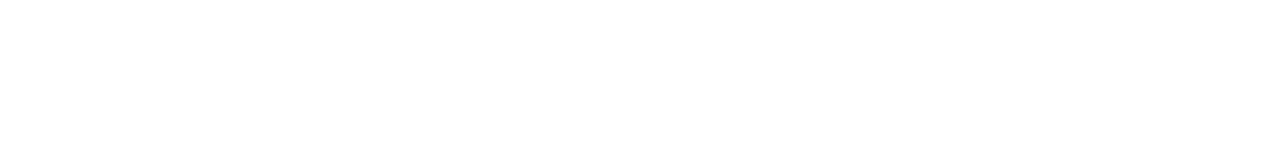
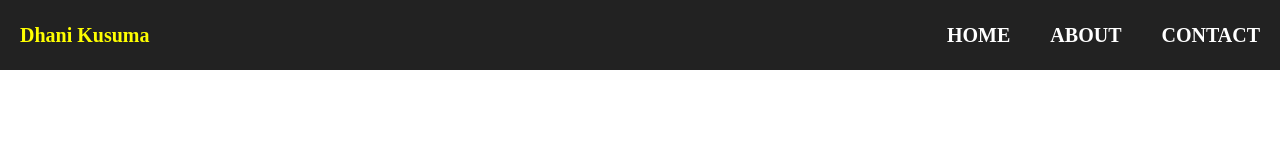
Before and after one commit to DhaniKWP/1124160014-UTS, a plain HTML site: page index.html in a window 1280 px wide. Drawn offline with Linux system fonts and the light colour scheme.

Commit message:
menambahkan header pada website

```diff
--- a/css/style.css
+++ b/css/style.css
@@ -0,0 +1,42 @@
+* {
+  margin: 0;
+  padding: 0;
+}
+
+header {
+  background-color: rgb(34, 34, 34);
+  display: flex;
+  justify-content: space-between;
+  align-items: center;
+  width: 100%;
+  height: 70px;
+}
+
+.logo > a {
+  color: yellow;
+  text-decoration: none;
+  font-weight: bold;
+  font-size: 20px;
+  margin-left: 20px;
+}
+
+.navigasi {
+  display: flex;
+}
+
+.navigasi > li {
+  list-style-type: none;
+  margin: 20px;
+}
+
+.navigasi > li > a {
+  text-decoration: none;
+  font-size: 20px;
+  font-weight: bold;
+  color: white;
+  transition: 0.15s;
+}
+
+.navigasi > li > a:hover {
+  color: yellow;
+}
--- a/index.html
+++ b/index.html
@@ -5,8 +5,18 @@
   <meta name="viewport" content="width=device-width, initial-scale=1.0">
   <title>Perancangan Website</title>
   <link rel="icon" href="assets/icon.jpg">
+  <link rel="stylesheet" href="css/style.css">
 </head>
 <body>
-
+  <header>
+    <div class="logo">
+      <a href="">Dhani Kusuma</a>
+    </div>
+    <ul class="navigasi">
+      <li><a href="">HOME</a></li>
+      <li><a href="">ABOUT</a></li>
+      <li><a href="">CONTACT</a></li>
+    </ul>
+  </header>
 </body>
 </html>
```
